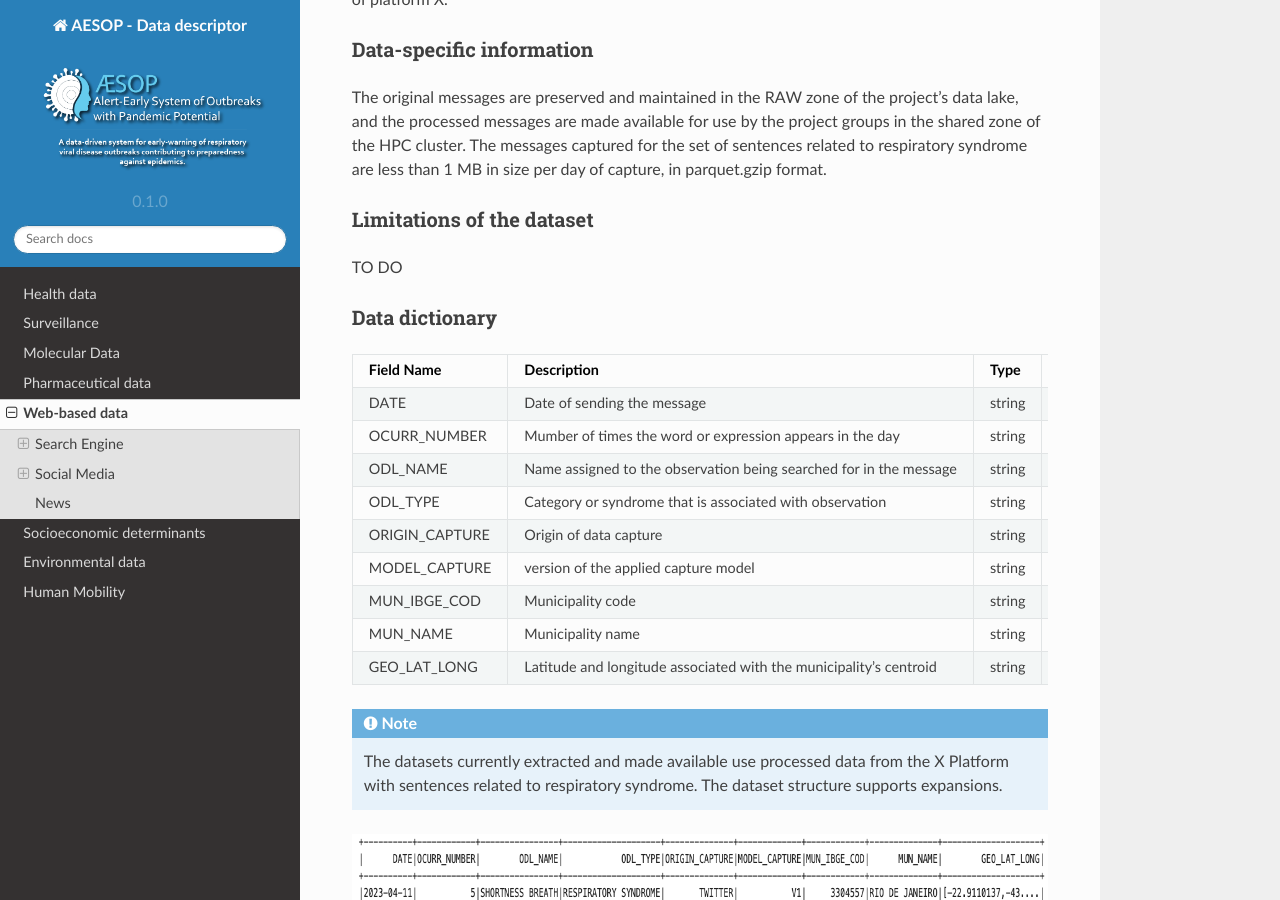
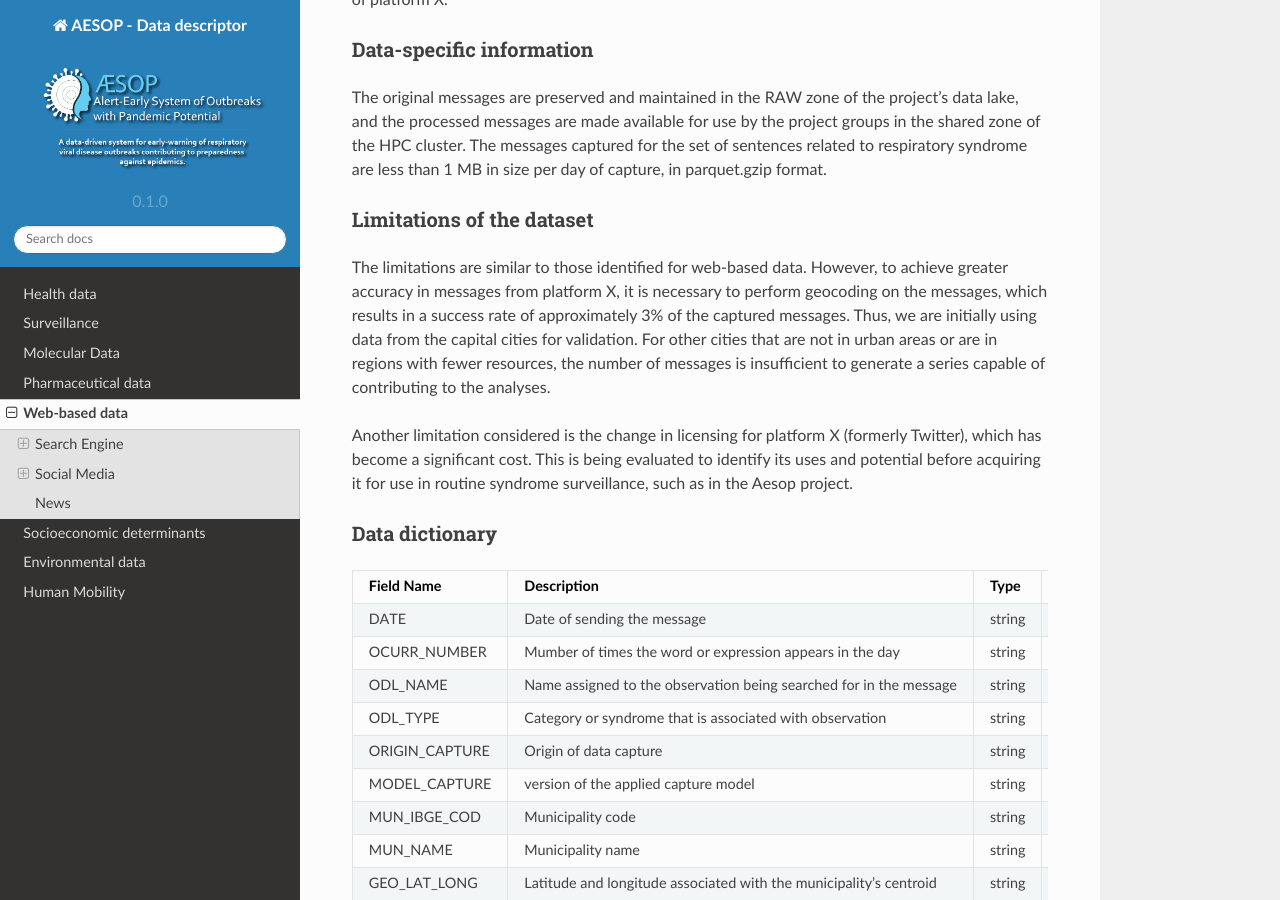
Before and after one commit to cidacslab/AESOP-Data-Documentation, a Sphinx documentation site: the page built from docs/source/web_based.rst, in a window 1280 px wide and 900 px high, scrolled down 5087 px. Built offline with Sphinx 7.4.7 and the Read the Docs theme 2.0.0, drawn with Linux system fonts in a browser that asks for light colours.

Commit message:
Update web_based.rst

```diff
--- a/docs/source/web_based.rst
+++ b/docs/source/web_based.rst
@@ -138,8 +138,9 @@ The original messages are preserved and maintained in the RAW zone of the projec
 
 Limitations of the dataset
 ^^^^^^^^^^^^^^^^^^^^^^^^^^
-TO DO
+The limitations are similar to those identified for web-based data. However, to achieve greater accuracy in messages from platform X, it is necessary to perform geocoding on the messages, which results in a success rate of approximately 3% of the captured messages. Thus, we are initially using data from the capital cities for validation. For other cities that are not in urban areas or are in regions with fewer resources, the number of messages is insufficient to generate a series capable of contributing to the analyses.
 
+Another limitation considered is the change in licensing for platform X (formerly Twitter), which has become a significant cost. This is being evaluated to identify its uses and potential before acquiring it for use in routine syndrome surveillance, such as in the Aesop project.
 
 Data dictionary
 ^^^^^^^^^^^^^^^
```
